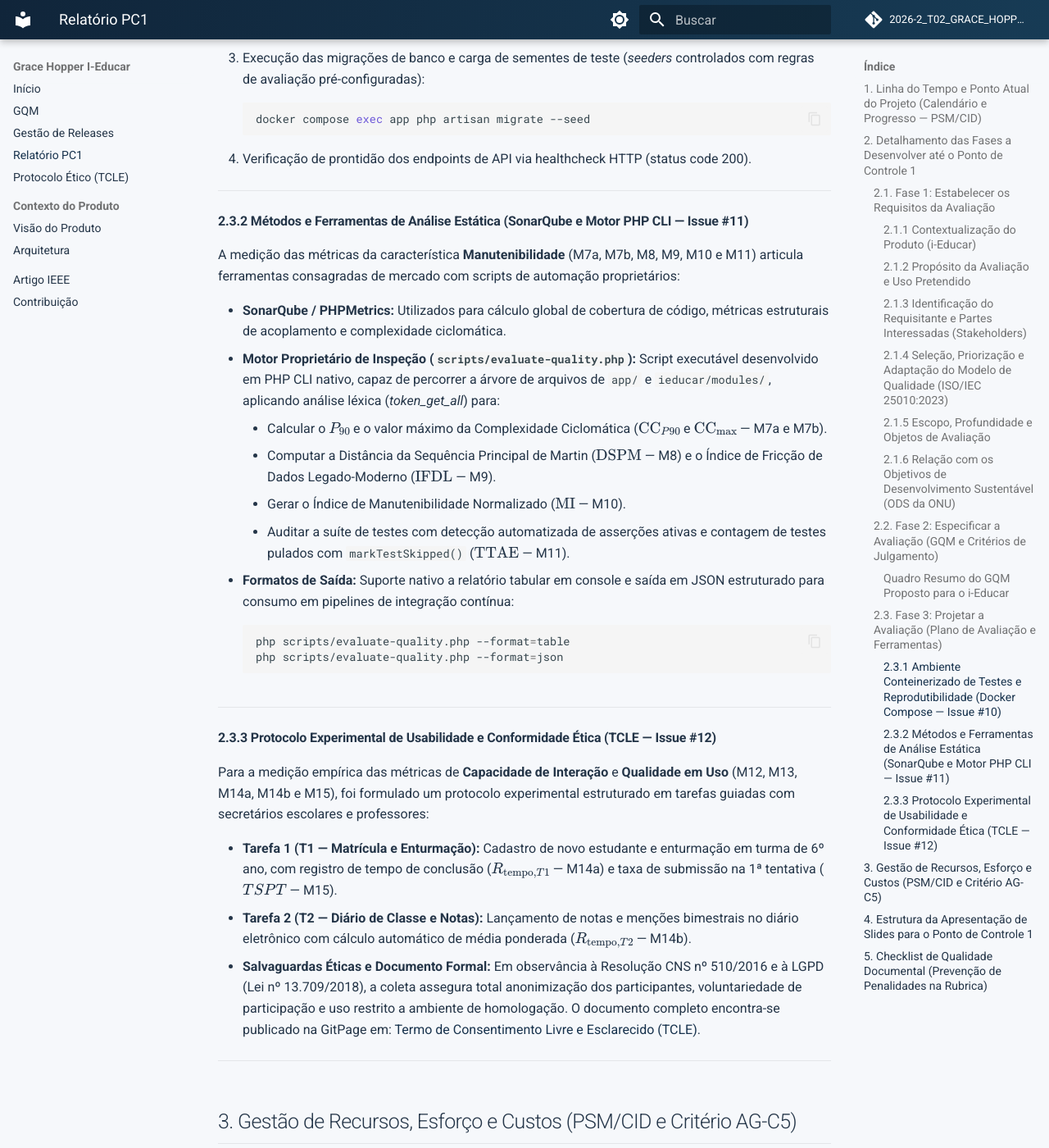
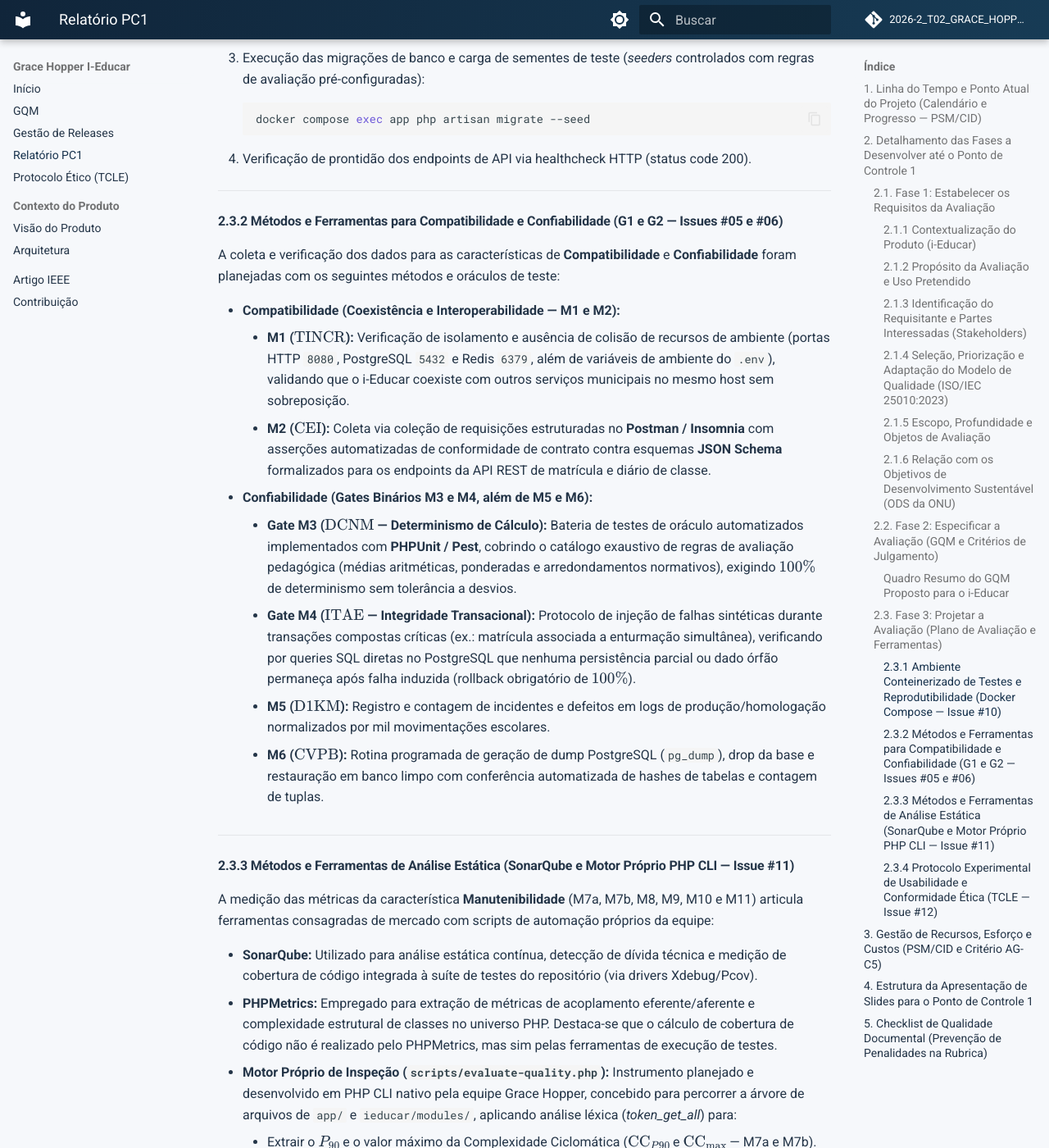
Before and after one commit to FCTE-Qualidade-de-Software-1/2026-2_T02_GRACE_HOPPER, an MkDocs documentation site: the page built from docs/relatorio_de_planejamento_ponto_de_controle_1_i_educar.md, in a window 1280 px wide and 1400 px high, scrolled down 13060 px. Shown: the whole window at 82% size. Built offline with MkDocs 1.6.1 and Material for MkDocs 9.7.7, drawn with Linux system fonts in a browser that asks for light colours; comment, search, counter and statistics services are not loaded; some of the changed text lies outside the part shown.

Commit message:
fix: atender solicitacoes de revisao do pr #26 e corrigir contraste css no tema escuro

````diff
--- a/docs/relatorio_de_planejamento_ponto_de_controle_1_i_educar.md
+++ b/docs/relatorio_de_planejamento_ponto_de_controle_1_i_educar.md
@@ -218,17 +218,33 @@
 
 ---
 
-#### 2.3.2 Métodos e Ferramentas de Análise Estática (SonarQube e Motor PHP CLI — Issue #11)
+#### 2.3.2 Métodos e Ferramentas para Compatibilidade e Confiabilidade (G1 e G2 — Issues #05 e #06)
 
-A medição das métricas da característica **Manutenibilidade** (M7a, M7b, M8, M9, M10 e M11) articula ferramentas consagradas de mercado com scripts de automação proprietários:
+A coleta e verificação dos dados para as características de **Compatibilidade** e **Confiabilidade** foram planejadas com os seguintes métodos e oráculos de teste:
 
-* **SonarQube / PHPMetrics:** Utilizados para cálculo global de cobertura de código, métricas estruturais de acoplamento e complexidade ciclomática.
-* **Motor Proprietário de Inspeção (`scripts/evaluate-quality.php`):** Script executável desenvolvido em PHP CLI nativo, capaz de percorrer a árvore de arquivos de `app/` e `ieducar/modules/`, aplicando análise léxica (*token_get_all*) para:
-    * Calcular o $P_{90}$ e o valor máximo da Complexidade Ciclomática ($\text{CC}_{P90}$ e $\text{CC}_{\max}$ — M7a e M7b).
+* **Compatibilidade (Coexistência e Interoperabilidade — M1 e M2):**
+    * **M1 ($\text{TINCR}$):** Verificação de isolamento e ausência de colisão de recursos de ambiente (portas HTTP `8080`, PostgreSQL `5432` e Redis `6379`, além de variáveis de ambiente do `.env`), validando que o i-Educar coexiste com outros serviços municipais no mesmo host sem sobreposição.
+    * **M2 ($\text{CEI}$):** Coleta via coleção de requisições estruturadas no **Postman / Insomnia** com asserções automatizadas de conformidade de contrato contra esquemas **JSON Schema** formalizados para os endpoints da API REST de matrícula e diário de classe.
+* **Confiabilidade (Gates Binários M3 e M4, além de M5 e M6):**
+    * **Gate M3 ($\text{DCNM}$ — Determinismo de Cálculo):** Bateria de testes de oráculo automatizados implementados com **PHPUnit / Pest**, cobrindo o catálogo exaustivo de regras de avaliação pedagógica (médias aritméticas, ponderadas e arredondamentos normativos), exigindo $100\%$ de determinismo sem tolerância a desvios.
+    * **Gate M4 ($\text{ITAE}$ — Integridade Transacional):** Protocolo de injeção de falhas sintéticas durante transações compostas críticas (ex.: matrícula associada a enturmação simultânea), verificando por queries SQL diretas no PostgreSQL que nenhuma persistência parcial ou dado órfão permaneça após falha induzida (rollback obrigatório de $100\%$).
+    * **M5 ($\text{D1KM}$):** Registro e contagem de incidentes e defeitos em logs de produção/homologação normalizados por mil movimentações escolares.
+    * **M6 ($\text{CVPB}$):** Rotina programada de geração de dump PostgreSQL (`pg_dump`), drop da base e restauração em banco limpo com conferência automatizada de hashes de tabelas e contagem de tuplas.
+
+---
+
+#### 2.3.3 Métodos e Ferramentas de Análise Estática (SonarQube e Motor Próprio PHP CLI — Issue #11)
+
+A medição das métricas da característica **Manutenibilidade** (M7a, M7b, M8, M9, M10 e M11) articula ferramentas consagradas de mercado com scripts de automação próprios da equipe:
+
+* **SonarQube:** Utilizado para análise estática contínua, detecção de dívida técnica e medição de cobertura de código integrada à suíte de testes do repositório (via drivers Xdebug/Pcov).
+* **PHPMetrics:** Empregado para extração de métricas de acoplamento eferente/aferente e complexidade estrutural de classes no universo PHP. Destaca-se que o cálculo de cobertura de código não é realizado pelo PHPMetrics, mas sim pelas ferramentas de execução de testes.
+* **Motor Próprio de Inspeção (`scripts/evaluate-quality.php`):** Instrumento planejado e desenvolvido em PHP CLI nativo pela equipe Grace Hopper, concebido para percorrer a árvore de arquivos de `app/` e `ieducar/modules/`, aplicando análise léxica (*token_get_all*) para:
+    * Extrair o $P_{90}$ e o valor máximo da Complexidade Ciclomática ($\text{CC}_{P90}$ e $\text{CC}_{\max}$ — M7a e M7b).
     * Computar a Distância da Sequência Principal de Martin ($\text{DSPM}$ — M8) e o Índice de Fricção de Dados Legado-Moderno ($\text{IFDL}$ — M9).
-    * Gerar o Índice de Manutenibilidade Normalizado ($\text{MI}$ — M10).
-    * Auditar a suíte de testes com detecção automatizada de asserções ativas e contagem de testes pulados com `markTestSkipped()` ($\text{TTAE}$ — M11).
-* **Formatos de Saída:** Suporte nativo a relatório tabular em console e saída em JSON estruturado para consumo em pipelines de integração contínua:
+    * Calcular o Índice de Manutenibilidade Normalizado ($\text{MI}$ — M10).
+    * Auditar testes ativos com asserção e identificar supressões com `markTestSkipped()` ($\text{TTAE}$ — M11).
+* **Estágio do Instrumento e Formatos de Saída:** Por se tratar de entregável da Fase 3 (Projeto da Avaliação), o script constitui uma ferramenta planejada cujos cálculos e extrações reais ocorrerão no checkout oficial do i-Educar durante a Fase 4 (Execução da Avaliação), retornando valores `null` / pendentes na ausência dos dados de execução para evitar qualquer arbitragem fictícia:
    ```bash
    php scripts/evaluate-quality.php --format=table
    php scripts/evaluate-quality.php --format=json
@@ -236,13 +252,18 @@
 
 ---
 
-#### 2.3.3 Protocolo Experimental de Usabilidade e Conformidade Ética (TCLE — Issue #12)
+#### 2.3.4 Protocolo Experimental de Usabilidade e Conformidade Ética (TCLE — Issue #12)
 
-Para a medição empírica das métricas de **Capacidade de Interação** e **Qualidade em Uso** (M12, M13, M14a, M14b e M15), foi formulado um protocolo experimental estruturado em tarefas guiadas com secretários escolares e professores:
+Para a medição empírica das métricas de **Capacidade de Interação** e **Qualidade em Uso** (M12, M13, M14a, M14b e M15), foi formalizada a distinção entre coletas técnicas sem participantes e sessões guiadas de uso com usuários finais:
 
-* **Tarefa 1 (T1 — Matrícula e Enturmação):** Cadastro de novo estudante e enturmação em turma de 6º ano, com registro de tempo de conclusão ($R_{\text{tempo},T1}$ — M14a) e taxa de submissão na 1ª tentativa ($TSPT$ — M15).
-* **Tarefa 2 (T2 — Diário de Classe e Notas):** Lançamento de notas e menções bimestrais no diário eletrônico com cálculo automático de média ponderada ($R_{\text{tempo},T2}$ — M14b).
-* **Salvaguardas Éticas e Documento Formal:** Em observância à Resolução CNS nº 510/2016 e à LGPD (Lei nº 13.709/2018), a coleta assegura total anonimização dos participantes, voluntariedade de participação e uso restrito a ambiente de homologação. O documento completo encontra-se publicado na GitPage em:
+* **Métricas Técnicas sem Participantes:**
+    * **Gate M12 ($\text{IPPE}$ — Proteção contra Erros):** Medido por bateria de testes de validação com entradas propositalmente inválidas (CPFs malformados, notas fora da faixa $[0, 10]$ e datas fora do ano letivo), exigindo $100\%$ de bloqueios amigáveis sem exceções 500 não tratadas.
+    * **M13 ($\text{ADMV}$ — Autodescritividade de Mensagens):** Medido por inspeção do catálogo de mensagens e classes do `Portabilis_Messenger` (`src/Support/Exceptions/Error.php`), aferindo se cada mensagem expõe com clareza a causa do impedimento e a ação corretiva recomendada.
+* **Sessões de Uso com Participantes Voluntários (M14 e M15):**
+    * **Tarefa 1 (T1 — Matrícula e Enturmação):** Matricular um aluno já cadastrado em uma turma e realizar a respectiva enturmação, registrando o tempo médio de execução para a razão de tempo ($R_{\text{tempo},T1}$ — M14a) e o sucesso na primeira tentativa ($TSPT_{T1}$ — M15).
+    * **Tarefa 2 (T2 — Diário de Classe e Lançamento de Notas):** Lançar as notas de um componente curricular para uma turma de 10 alunos, registrando o tempo de conclusão ($R_{\text{tempo},T2}$ — M14b) e o sucesso na primeira tentativa ($TSPT_{T2}$ — M15).
+    * A métrica **M15 ($\text{TSPT}$)** cobre ambas as tarefas T1 e T2 de forma integrada.
+* **Salvaguardas Éticas e Documento Formal:** Em estrita observância à Resolução CNS nº 510/2016 e à LGPD (Lei nº 13.709/2018), a pesquisa é classificada como de risco mínimo, garantindo anonimização total dos participantes com códigos padronizados (`P01`, `P02`, etc.), voluntariedade integral, opção explícita de autorização ou recusa de gravação de tela e áudio, e execução exclusiva em banco de dados pedagógico fictício. O termo formal encontra-se publicado na GitPage em:
   [Termo de Consentimento Livre e Esclarecido (TCLE)](termo_consentimento_livre_esclarecido.md).
 
 ---
--- a/docs/stylesheets/extra.css
+++ b/docs/stylesheets/extra.css
@@ -9,10 +9,23 @@
 }
 
 [data-md-color-scheme="slate"] {
-  --md-primary-fg-color: #10283d;
-  --md-primary-fg-color--light: #1c3d59;
-  --md-primary-fg-color--dark: #0b1d2d;
+  --md-primary-fg-color: #54d6c5;
+  --md-primary-fg-color--light: #80e5d8;
+  --md-primary-fg-color--dark: #20b2aa;
   --md-accent-fg-color: #54d6c5;
+}
+
+[data-md-color-scheme="slate"] .md-content__inner > h1 {
+  color: #f5fbff;
+}
+
+[data-md-color-scheme="slate"] .md-typeset table:not([class]) th {
+  background: rgba(255, 255, 255, 0.06);
+  color: #9be8dc;
+}
+
+[data-md-color-scheme="slate"] .md-typeset table:not([class]) tbody tr:hover {
+  background: rgba(84, 214, 197, 0.08);
 }
 
 .md-header {
--- a/docs/termo_consentimento_livre_esclarecido.md
+++ b/docs/termo_consentimento_livre_esclarecido.md
@@ -19,29 +19,30 @@
 
 Caso concorde em participar da avaliação:
 
-1. **Execução de Tarefas Guiadas:** Você será convidado(a) a executar duas tarefas representativas do cotidiano escolar no sistema i-Educar montado em ambiente de homologação local:
-    * **Tarefa 1 (T1 — Matrícula e Enturmação):** Realizar o cadastro simplificado de um estudante fictício e associá-lo a uma turma pré-existente.
-    * **Tarefa 2 (T2 — Diário de Classe e Notas):** Acessar a interface de diário de classe e efetuar o lançamento de menções e notas bimestrais para componentes curriculares definidos.
-2. **Coleta de Métricas Operacionais:** Durante as tarefas, serão cronometrados os tempos de conclusão para cálculo do indicador de eficiência ($R_{\text{tempo}}$ — Métrica M14) e computada a taxa de sucesso na primeira submissão ($TSPT$ — Métrica M15), além do registro de eventuais mensagens de validação e bloqueio apresentadas pelo sistema ($ADMV$ — Métrica M13).
+1. **Execução de Tarefas Padronizadas:** Você será convidado(a) a executar duas tarefas representativas do cotidiano escolar no sistema i-Educar montado em ambiente de homologação local (com dados fornecidos em roteiro pedagógico impresso ou digital):
+    * **Tarefa 1 (T1 — Matrícula e Enturmação):** Matricular um aluno já cadastrado em uma turma pré-existente e realizar a respectiva enturmação.
+    * **Tarefa 2 (T2 — Diário de Classe e Notas):** Lançar as notas de um componente curricular para uma turma composta por 10 alunos.
+2. **Coleta de Métricas Operacionais:** Durante as tarefas, serão cronometrados os tempos de conclusão para cálculo do indicador de eficiência ($R_{\text{tempo}}$ — Métrica M14) e computada a taxa de sucesso na primeira submissão ($TSPT$ — Métrica M15, cobrindo tanto T1 quanto T2). As métricas técnicas de proteção contra erros ($IPPE$ — Gate M12) e autodescritividade de mensagens ($ADMV$ — M13) são aferidas por inspeção e testes automatizados previamente, sem avaliação sobre o participante.
 3. **Duração Estimada:** A sessão terá duração total aproximada de 20 a 30 minutos.
 
 ---
 
 ## 3. Riscos, Desconfortos e Salvaguardas
 
-* **Riscos Mínimos:** A participação nesta avaliação não acarreta riscos físicos, psicológicos, legais ou financeiros aos voluntários. O esforço exigido assemelha-se ao uso habitual de sistemas computacionais de escritório.
+* **Riscos Mínimos:** Em conformidade com as diretrizes da Resolução CNS nº 510/2016, a pesquisa envolve **riscos mínimos**, semelhantes àqueles enfrentados em atividades cotidianas de escritório ou uso educacional de computadores, restritos a eventual cansaço visual ou leve desconforto passageiro pelo tempo despendido em frente à tela.
 * **Avaliação do Sistema, Não do Participante:** Enfatizamos explicitamente que **o objeto sob avaliação é o software i-Educar, e jamais a sua capacidade intelectual, técnica ou profissional**. Erros de digitação, dúvidas na navegação ou dificuldades de operação são interpretados tecnicamente como falhas de usabilidade do próprio sistema avaliado.
 * **Direito de Interrupção:** Sua participação é estritamente voluntária. Você tem total liberdade para recusar participar, suspender uma tarefa ou retirar seu consentimento a qualquer momento da sessão, sem qualquer tipo de penalidade, prejuízo ou constrangimento.
 
 ---
 
-## 4. Confidencialidade e Sigilo dos Dados
+## 4. Confidencialidade, Sigilo e Gravação da Sessão
 
 Em estrita consonância com a **Lei Geral de Proteção de Dados Pessoais (LGPD — Lei nº 13.709/2018)** e a **Resolução CNS nº 510/2016**:
 
-* **Anonimização Total:** Nenhuma informação de identificação pessoal (como nome, CPF, e-mail institucional ou imagem) será divulgada nos relatórios, artigos científicos, slides ou na GitPage do projeto.
-* **Identificadores Codificados:** Cada participante será identificado unicamente por um código alfanumérico aleatório (ex.: `P01`, `P02`).
+* **Anonimização Total:** Nenhuma informação de identificação pessoal (como nome, CPF, e-mail institucional ou imagem facial) será divulgada nos relatórios, artigos científicos, slides ou na GitPage do projeto.
+* **Identificadores Codificados:** Cada participante será identificado unicamente por um código alfanumérico padronizado (ex.: `P01`, `P02`).
 * **Dados Fictícios:** Todo o processo é executado em base de dados de testes conteinerizada, utilizando registros escolares inteiramente fictícios gerados para fins pedagógicos.
+* **Gravação de Tela e Áudio:** O protocolo experimental prevê a gravação de tela com áudio para fins exclusivos de medição precisa dos tempos operacionais ($R_{\text{tempo}}$) e auditoria de primeira tentativa ($TSPT$). A gravação é **facultativa**: o participante possui a liberdade de autorizar ou não o registro audiovisual sem qualquer prejuízo à sua participação na pesquisa (caso recuse, a cronometragem será realizada por observação direta manual).
 * **Uso Exclusivamente Acadêmico:** Os resultados consolidados serão utilizados exclusivamente na elaboração do artigo científico e nas apresentações acadêmicas da disciplina FGA0315.
 
 ---
@@ -70,11 +71,16 @@
 
 Declaro que li e compreendi as informações contidas neste documento, tive a oportunidade de esclarecer todas as dúvidas sobre os procedimentos da pesquisa e concordo voluntariamente em participar da avaliação experimental de usabilidade do software i-Educar.
 
+**Autorização para Registro Audiovisual da Sessão:**
+
+- [ ] **SIM**, autorizo a gravação de tela e áudio durante a sessão para fins estritos de cronometragem e cálculo de métricas acadêmicas.
+- [ ] **NÃO**, não autorizo a gravação de tela e áudio (opto pela cronometragem manual via observação presencial).
+
 <br>
 
 **Data da Sessão:** \_\_\_\_ / \_\_\_\_ / 2026
 
-**Código do Participante:** `P-`\_\_\_\_
+**Código do Participante:** `P`\_\_\_\_ *(ex.: P01)*
 
 **Assinatura do Participante:** \_\_\_\_\_\_\_\_\_\_\_\_\_\_\_\_\_\_\_\_\_\_\_\_\_\_\_\_\_\_\_\_\_\_\_\_\_\_\_\_\_\_\_\_\_\_
 
````
Also changed, not shown: other parts of docs/relatorio_de_planejamento_ponto_de_controle_1_i_educar.md (+1 -1 lines), CONTRIBUTING.md (+1 -1 lines), docs/gestao_projeto_releases_milestones_issues.md (+22 -22 lines), docs/gqm_evaluation_framework.md (+10 -6 lines), 2 other files.
